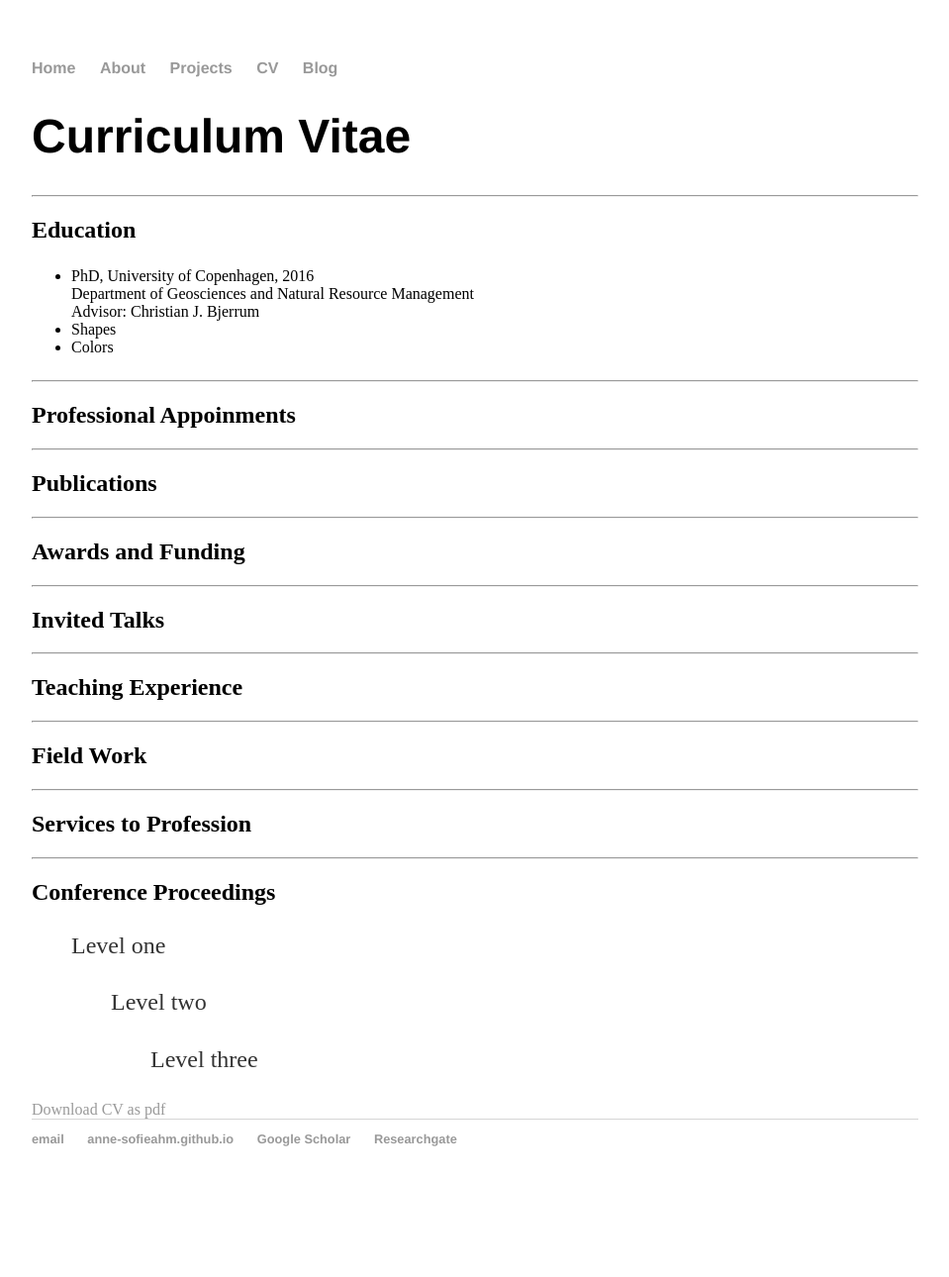
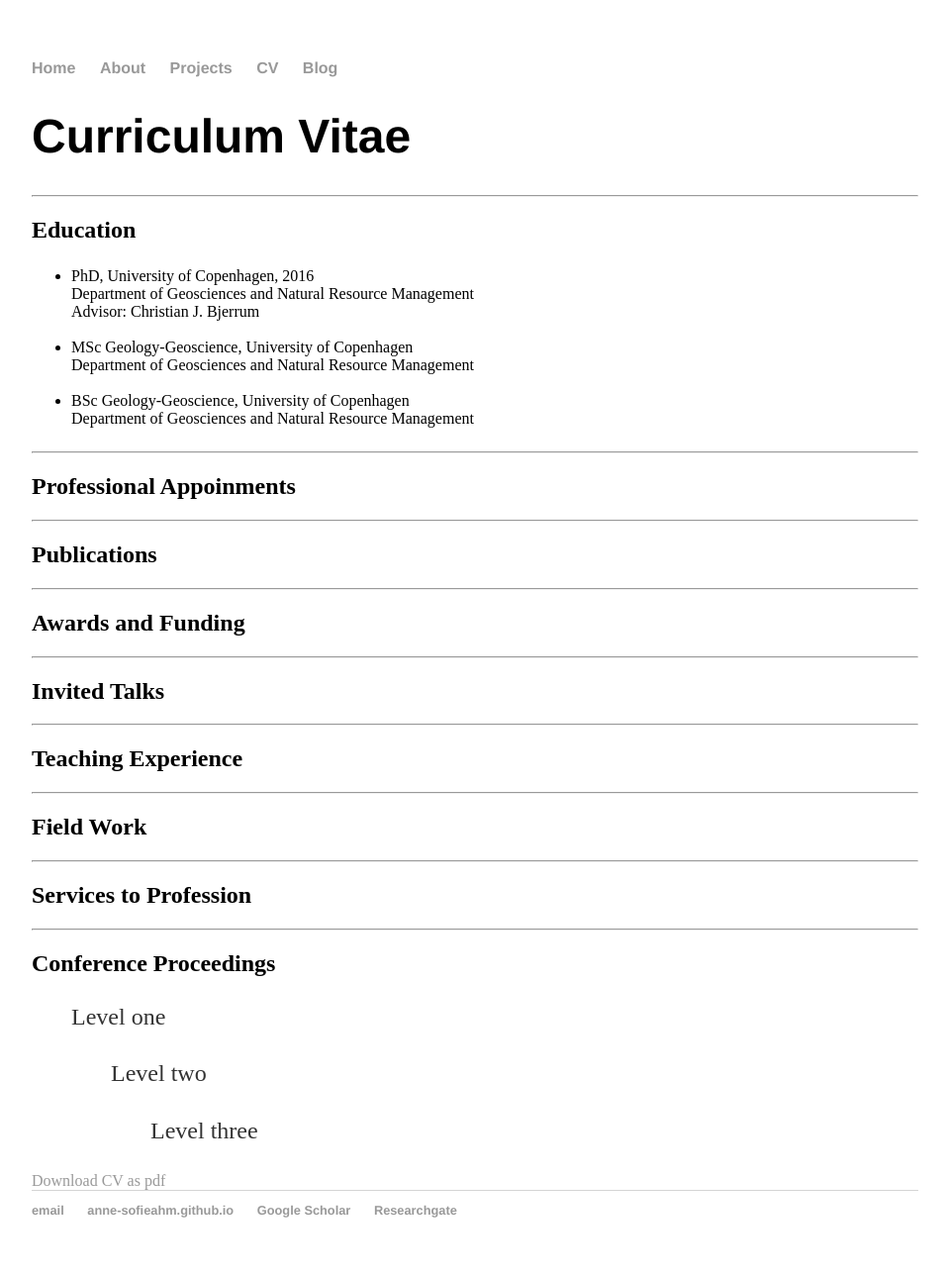
Before and after one commit to Anne-SofieAhm/Anne-SofieAhm.github.io, a Jekyll site: the page built from mycv/index.html, in a window 1280 px wide. Shown: the whole page at 99% size, without its empty margins (160-1119 px from the left). Built offline with Jekyll 4.4.1, drawn with Linux system fonts in a browser that asks for light colours; before the commit the page ends 1218 px from its top, so only the background shows below that.

Commit message:
Update index.html

```diff
--- a/mycv/index.html
+++ b/mycv/index.html
@@ -13,8 +13,12 @@ title: Curriculum Vitae
   <li>PhD, University of Copenhagen, 2016 <br>
     Department of Geosciences and Natural Resource Management <br>
     Advisor: Christian J. Bjerrum</li>
-  <li>Shapes</li>
-  <li>Colors
+    <br>
+  <li>MSc Geology-Geoscience, University of Copenhagen<br>
+    Department of Geosciences and Natural Resource Management</li>
+    <br>
+  <li>BSc Geology-Geoscience, University of Copenhagen<br>
+  Department of Geosciences and Natural Resource Management</li>
 </ul>
 </p>
 
```
